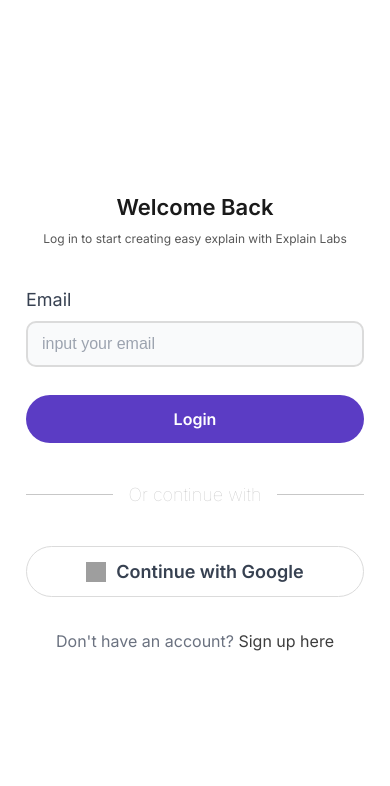
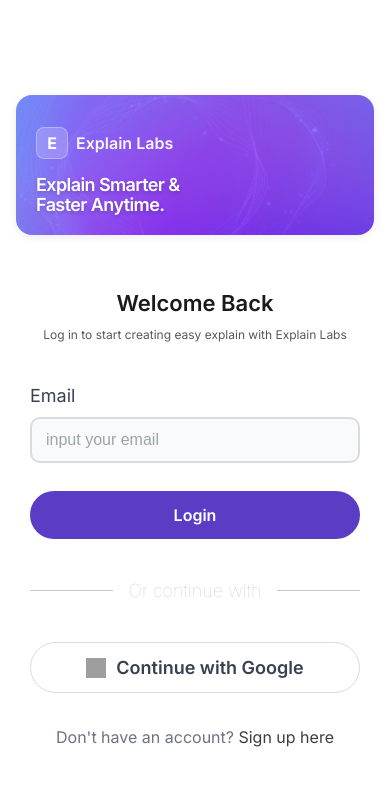
Before and after one commit to bhupendradhote/Explain_Labs_react, a React (Vite) app: page /login in a window 390 px wide. Shown: the top 786 px of the page. Built offline with nearby package versions, Linux system fonts and the light colour scheme; grey boxes are pictures that could not be loaded.

Commit message:
login res

```diff
--- a/src/assets/styles/responsive.css
+++ b/src/assets/styles/responsive.css
@@ -77,9 +77,29 @@
   }
 
   .left-card {
-    display: none !important;
+    height: 140px !important;
+    min-height: 140px !important;
+    /* display: none; */
   }
 
+  .left-overlay {
+    left: 20px !important;
+    bottom: 20px !important;
+    right: 20px !important;
+  }
+
+  .brand-row {
+    margin-bottom: 16px !important;
+  }
+
+  .left-title {
+    font-size: 18px !important;
+  }
+
+  .right-card {
+    padding: 52px 14px 0 !important;
+    align-items: flex-start !important;
+  }
 
   .welcome {
     font-size: 22px !important;
```
